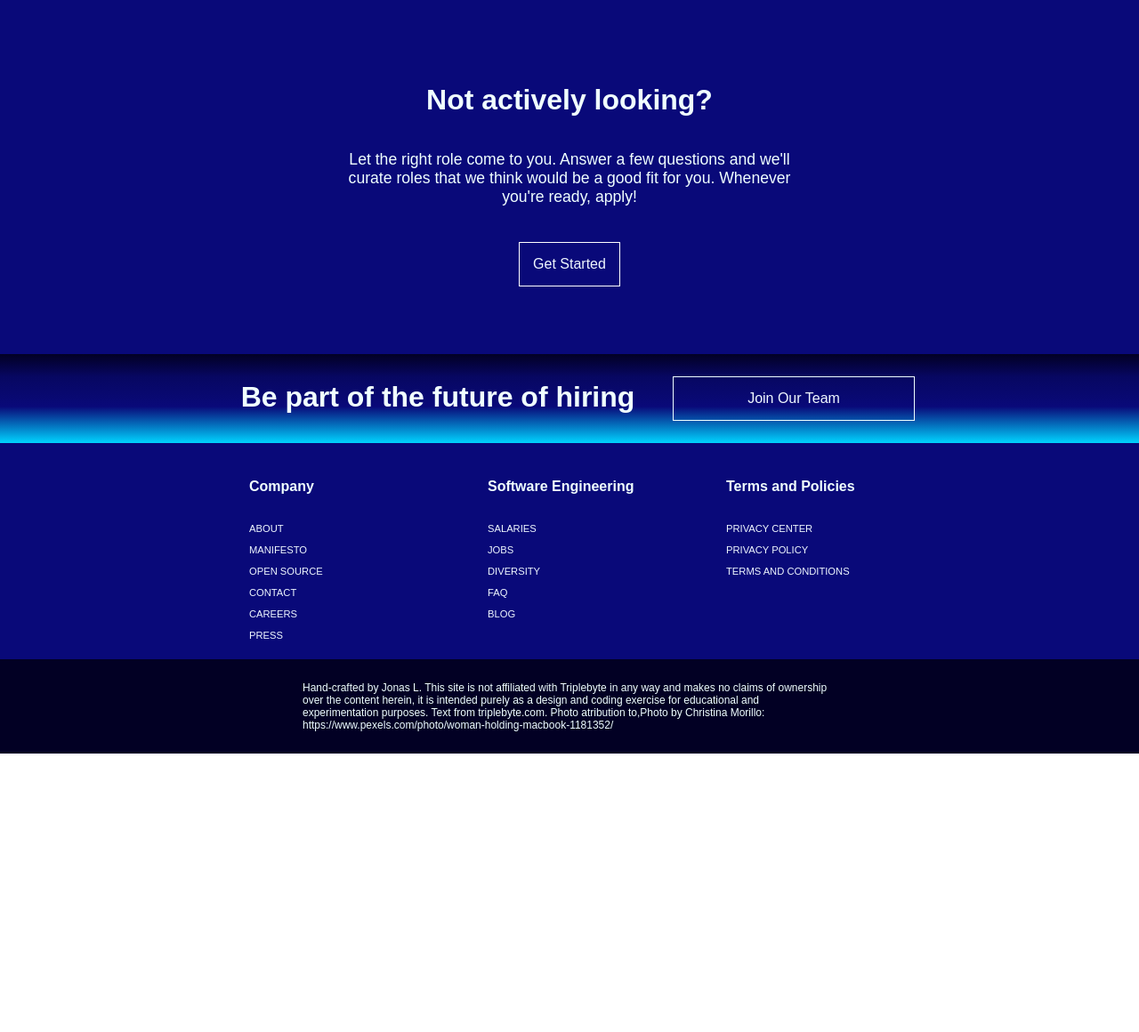
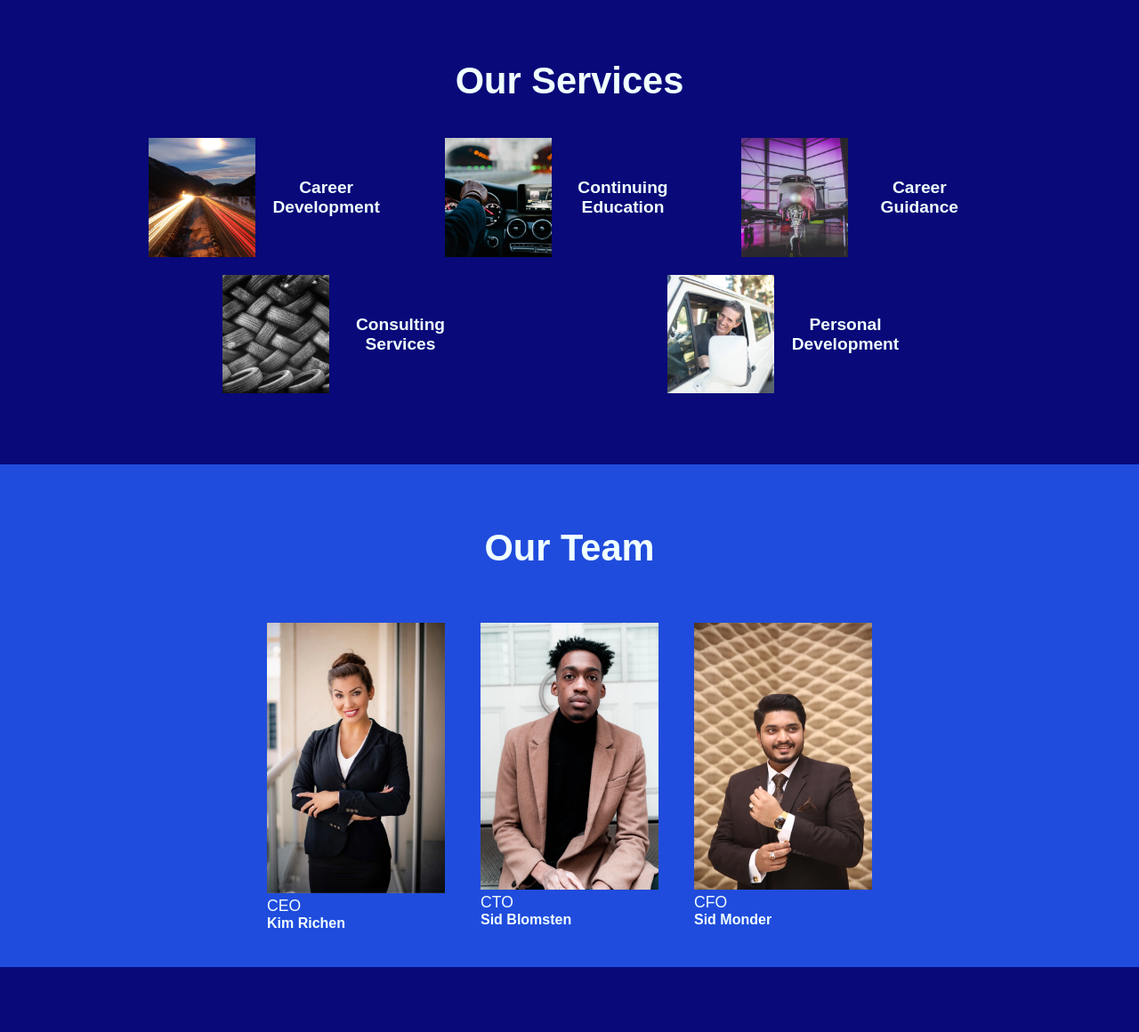
Before and after one commit to jonas-leonas/CompanyPage, a plain HTML site: page index.html in a window 1280 px wide. Shown: the part 1382-2542 px from the top of the page at 89% size. Before the commit the page ends 2229 px from the top, so only its background shows below. Drawn offline with Linux system fonts and the light colour scheme.

Commit message:
Include latest responsive css version

```diff
--- a/index.html
+++ b/index.html
@@ -37,6 +37,70 @@
             <a href="#">Take the quiz</a>
         </div>
     </div>
+    </section>
+
+    <section id="services">
+        <div class="services-content">
+            <h5>Our Services</h5>
+        </div>
+
+        <div class="all-services">
+            <div class="service">
+
+                <img src="images/blurred-lights.jpg" alt="">
+                <h6>Career Development</h6>
+
+            </div>
+
+            <div class="service">
+                <img src="images/dashboard.webp" alt="">
+                <h6>Continuing  Education</h6>
+
+            </div>
+
+            <div class="service">
+                <img src="images/hangar.webp" alt="">
+                <h6>Career Guidance</h6>
+
+            </div>
+
+            <div class="service">
+                <img src="images/tires.jpg" alt="">
+                <h6>Consulting Services</h6>
+
+            </div>
+
+            <div class="service">
+                <img src="images/truck.webp" alt="">
+                <h6>Personal Development</h6>
+
+            </div>
+
+        </div>
+    </section>
+
+    <section id="team">
+        <div class="team-profiles">
+            <h5>Our Team</h5>
+        </div>
+             <div class="flex-items">
+                <div class="flex-item one">
+                    <img src="images/employee-one.webp" alt="">
+                    <p>CEO</p>
+                    <h6>Kim Richen</h6>
+                </div>
+                <div class="flex-item two">
+                    <img src="images/employee-two.webp" alt="">
+                    <p>CTO</p>
+                    <h6>Sid Blomsten</h6>
+                </div>
+                <div class="flex-item three">
+                    <img src="images/employee-three.webp" alt="">
+                    <p>CFO</p>
+                    <h6>Sid Monder</h6>
+                </div>
+             </div>
+
     </section>
 
     <section id="nothiring">
--- a/style.css
+++ b/style.css
@@ -8,21 +8,25 @@ body{
 
 header{
     display: flex;
-    justify-content: space-between;
     align-items: center;
-    height: 80px;
+    min-height: 80px;
     background-color: #020024;
+    flex-wrap: wrap;
 
 }
 
 #logo{
-    float: left;
     padding:0px 25px;
     font-weight: bold;
     color: aliceblue;
+
+}
+#logo p{
+    width: 180px;
 }
 nav{
     padding: 0 25px;
+    margin-left: auto;
 }
 a{
     padding: 15px;
@@ -42,30 +46,31 @@ color: #020024;
 /*---------------------Main Hero Section-------------------------*/
 
 .main{
-    height: 600px;
+    min-height: 600px;
     background: linear-gradient(180deg, rgba(2,0,36,1) 0%, rgba(9,9,121,1) 35%, rgba(0,212,255,1) 100%);
 
 
 }
 main{
-    width: 1280px;
+    max-width: 1280px;
     margin: 0 auto;
+    padding: 20px;
 }
 h1{
     padding: 120px 0px 10px 0px;
     margin:  0px;
     color: azure;
     font-size: 4em;
-    width: 500px;
+    max-width: 500px;
 }
 p{
-    width: 500px;
+    max-width: 500px;
     font-size: 1.1em;
     color: azure;
 }
 #heroButtons{
     display: flex;
-    width: 500px;
+    max-width: 500px;
 	justify-content: space-between;
     text-align: center;
     font-weight: 700;
@@ -132,6 +137,107 @@ margin-bottom: 40px;
     background-color: #00d4ff;
     padding: 20px 40px;
 }
+/*---------------------Services Section-------------------------*/
+
+
+#services{
+    min-height: 500px;
+    background-color: #090979;
+    display: flex;
+    color: azure;
+    flex-direction: column;
+    justify-content: center;
+    align-items: center;
+
+}
+.services-content {
+}
+.services-content h5{
+    font-size: 2.6em;
+    margin-bottom: 40px;
+
+    }
+.service h6{
+        font-size: 1.2em;
+        padding: 0 10px;
+
+        }
+.all-services{
+    max-width: 1000px;
+    display: flex;
+    justify-content: space-around;
+    flex-wrap: wrap;
+    margin-bottom: 60px;
+
+    }
+.service{
+    width: 280px;
+    display: flex;
+    margin-bottom: 20px;
+    text-align: center;
+
+}
+.service img{
+    width: 120px;
+    object-fit: cover;
+
+
+}
+
+/*---------------------Team Section-------------------------*/
+#team{
+    min-height: 500px;
+    background-color: #204cdd;
+    display: flex;
+    color: azure;
+    flex-direction: column;
+    justify-content: center;
+    align-items: center;
+    gap: 20px;
+
+}
+.team-profiles {
+
+
+}
+.team-profiles h5{
+    font-size: 2.6em;
+    margin-bottom: 40px;
+
+
+    }
+ .flex-item h6{
+        font-size: 1em;
+        padding: 5px 20;
+        margin: 0;
+
+        }
+.flex-items{
+    display: flex;
+    max-width: 800px;
+    flex-wrap: wrap;
+    justify-content: center;
+
+
+}
+.flex-item {
+    padding:  0 20px;
+    margin-bottom: 40px;
+
+}
+
+.flex-item img{
+    width: 200px;
+    object-fit: cover;
+}
+
+.flex-item p{
+padding:  0 ;
+margin: 0;
+width: 100%;
+
+}
+
 
 /*---------------------NOT Hiring Section-------------------------*/
 
@@ -146,14 +252,15 @@ margin-bottom: 40px;
 }
 .nothiringBox {
     width: 500px;
-   margin: 0 auto;
+    margin: 0 auto;
     display:flex;
     justify-content: center;
     flex-wrap:  wrap;
+    padding: 0 20px;
 }
 .nothiringBox h5 {
-font-size: 2em;
-margin: 20px;
+    font-size: 2em;
+    margin: 20px;
 }
 .nothiringBox p {
     font-size: 1em;
@@ -168,6 +275,12 @@ margin: 20px;
 border: 1px white solid;
 
 }
+.nothiringBox a:hover {
+    border: 1px white solid;
+    background-color:  #204cdd;
+
+
+    }
 /*---------------------Hiring Section-------------------------*/
 #hiring{
     height: 100px;
@@ -197,6 +310,7 @@ border: 1px white solid;
     width: 30%;
     border: 1px azure solid;
     text-align: center;
+    align-self: center;
 
 
 }
@@ -205,6 +319,10 @@ border: 1px white solid;
     background-color:  #204cdd;
 
 }
+
+
+
+
 /*---------------------Footer Section-------------------------*/
 footer{
     background-color: #090979;
@@ -212,7 +330,7 @@ footer{
 
 }
 #footerWrap{
-    width:800px;
+    max-width:800px;
     margin: 0 auto;
     display: flex;
     justify-content: space-between;
@@ -244,10 +362,11 @@ li a {
 #disclaimer{
     background-color: #020024;
     color: azure;
+    display: flex;
 }
 #disclaimer p{
-    width: 600px;
+    min-width: 200px;
     margin: 0 auto;
-    padding:25px;
+    padding: 25px;
     font-size: 0.75em;
 }
```
Also changed, not shown: images/blurred-lights.jpg (added), images/dashboard.webp (added), images/employee-one.webp (added), images/employee-three.webp (added), images/employee-two.webp (added), images/hangar.webp (added), images/tires.jpg (added), images/truck.webp (added).
